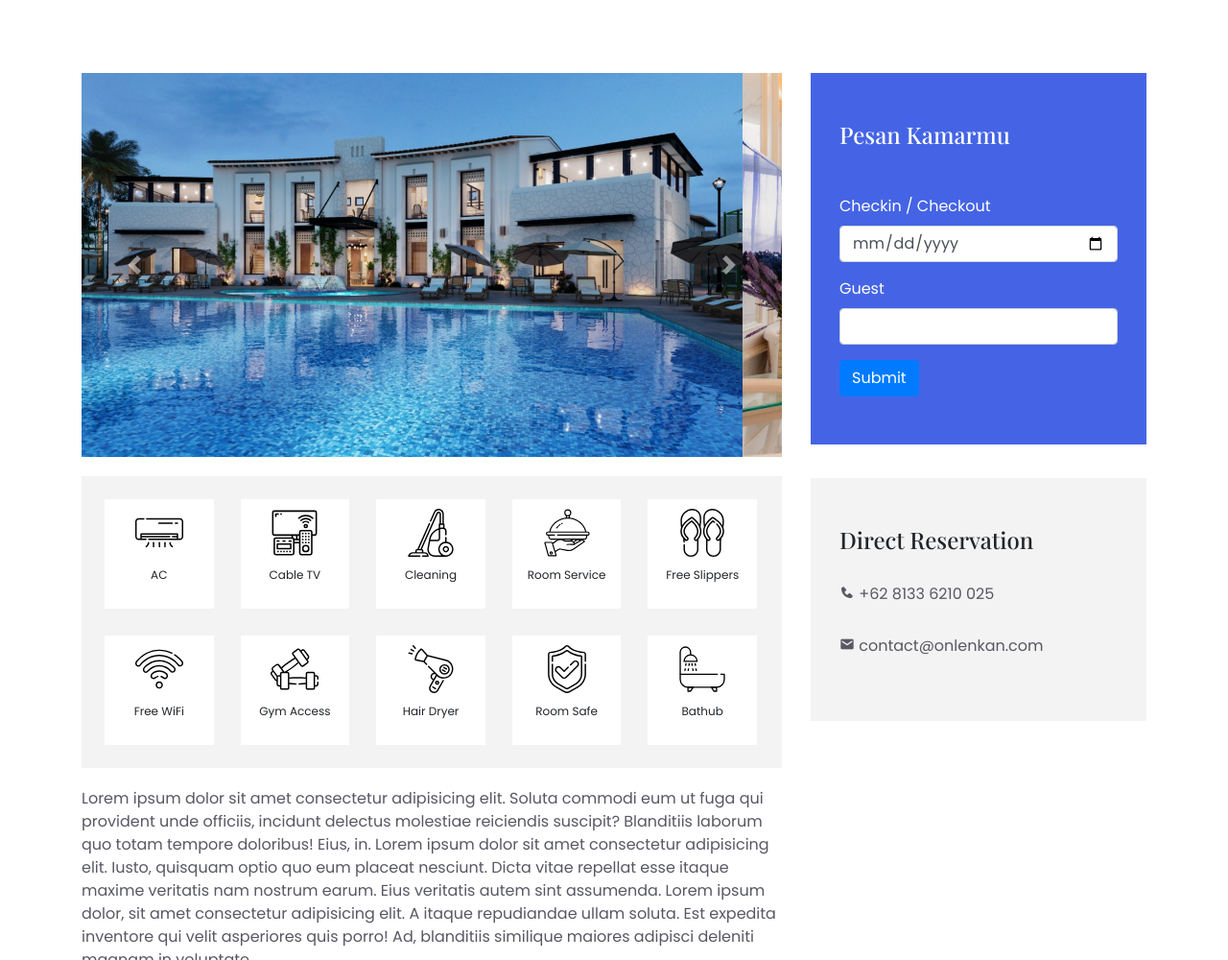
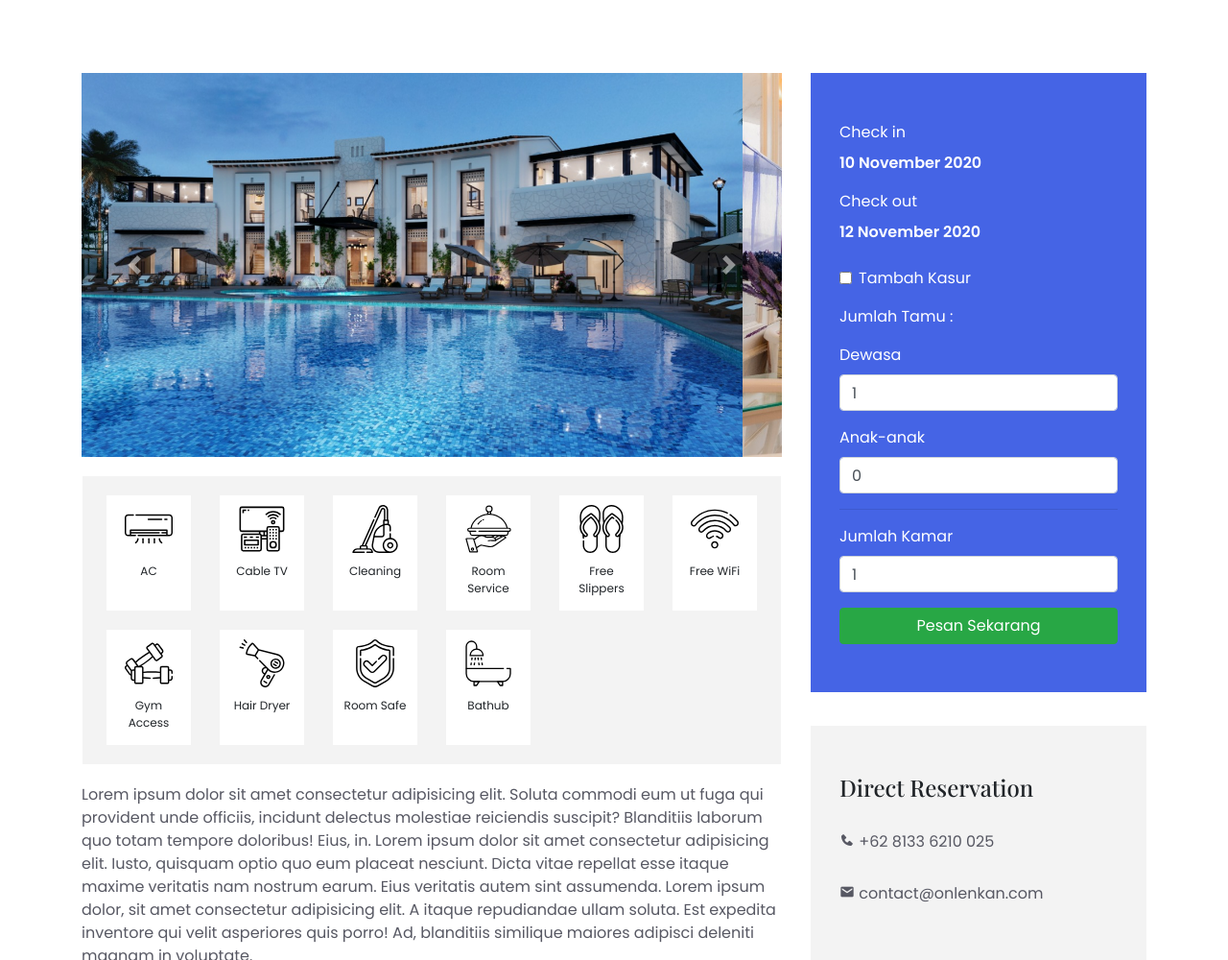
Before and after one commit to myunusalmeida/portfolio-hotel-1, a plain HTML site: page detail.html in a window 1280 px wide. Shown: the part 500-1500 px from the top of the page at 96% size. Drawn offline with nearby package versions, Linux system fonts and the light colour scheme.

Commit message:
Edit detail dan contact

```diff
--- a/assets/css/style.css
+++ b/assets/css/style.css
@@ -379,24 +379,15 @@ footer {
 .room-detail .room-facilities {
     background: #f3f3f3;
     padding: 10px;
-    margin-top: 20px;
-
-    display: flex;
-    flex-wrap: wrap;
-    flex-direction: row;
+    margin: 20px 1px;
 }
 
 .room-detail .room-facilities .icon {
     padding: 10px;
     background: #FFF;
     text-align: center;
-    margin: 14px;
-
-    width: 16%;
-    height: auto;
-    display: flex;
-    flex-direction: column;
-    align-items: center;
+    margin: 10px 0;
+    height: 120px
 }
 
 .room-detail .room-facilities .icon img {
@@ -440,6 +431,10 @@ footer {
     color: #FFFFFF;
 }
 
+.room-detail .book input {
+    border-radius: 1;
+}
+
 .room-detail .direct-reservation {
     padding: 50px 30px;
     background-color: #f3f3f3;
@@ -469,12 +464,6 @@ footer {
     width: 100%;
     height: 440px;
     margin-top: 20px;
-}
-
-@media screen and (max-width: 991px) {
-    .room-detail .room-facilities .icon {
-        width: 20%;
-    }
 }
 
 @media screen and (max-width: 768px) {
@@ -518,10 +507,4 @@ footer {
         margin-left: 0;
         display: inline-block;
     }
-
-    /* ROOM DETAIL */
-    .room-detail .room-facilities .icon {
-        padding: 5px;
-        width: 42%;
-    }
 }
--- a/detail.html
+++ b/detail.html
@@ -17,7 +17,7 @@
     <header class="header">
         <nav class="navbar navbar-expand-lg navbar-light fixed-top shadow-sm">
             <div class="container">
-                <a class="navbar-brand" href="#">Luxury Hotel</a>
+                <a class="navbar-brand" href=".">Luxury Hotel</a>
                 <button class="navbar-toggler" type="button" data-toggle="collapse"
                     data-target="#navbarSupportedContent" aria-controls="navbarSupportedContent" aria-expanded="false"
                     aria-label="Toggle navigation">
@@ -75,56 +75,79 @@
                         </a>
                     </div>
 
-                    <div class="room-facilities">
+                    <div class="row room-facilities">
+                        <div class="col-6 col-md-2">
                             <div class="icon">
                                 <img src="assets/image/icons/air-conditioner.svg">
                                 <p class="facility-title">AC</p>
                             </div>
+                        </div>
+                        <div class="col-6 col-md-2">
                             <div class="icon">
                                 <img src="assets/image/icons/smart-tv.svg">
                                 <p class="facility-title">Cable TV</p>
                             </div>
+                        </div>
+                        <div class="col-6 col-md-2">
                             <div class="icon">
                                 <img src="assets/image/icons/vacuum.svg">
                                 <p class="facility-title">Cleaning</p>
                             </div>
+                        </div>
+                        <div class="col-6 col-md-2">
                             <div class="icon">
                                 <img src="assets/image/icons/waiter.svg">
                                 <p class="facility-title">Room Service</p>
                             </div>
+                        </div>
+                        <div class="col-6 col-md-2">
                             <div class="icon">
                                 <img src="assets/image/icons/flip-flops.svg">
                                 <p class="facility-title">Free Slippers</p>
                             </div>
+                        </div>
+                        <div class="col-6 col-md-2">
                             <div class="icon">
                                 <img src="assets/image/icons/wifi-signal.svg">
                                 <p class="facility-title">Free WiFi</p>
                             </div>
+                        </div>
+                        <div class="col-6 col-md-2">
                             <div class="icon">
                                 <img src="assets/image/icons/dumbbell.svg">
                                 <p class="facility-title">Gym Access</p>
                             </div>
+                        </div>
+                        <div class="col-6 col-md-2">
                             <div class="icon">
                                 <img src="assets/image/icons/hair-dryer.svg">
                                 <p class="facility-title">Hair Dryer</p>
                             </div>
+                        </div>
+                        <div class="col-6 col-md-2">
                             <div class="icon">
                                 <img src="assets/image/icons/antivirus.svg">
                                 <p class="facility-title">Room Safe</p>
                             </div>
+                        </div>
+                        <div class="col-6 col-md-2">
                             <div class="icon">
                                 <img src="assets/image/icons/bathtub.svg">
                                 <p class="facility-title">Bathub</p>
+                            </div>
                         </div>
                     </div>
 
                     <div class="room-description">
                         <p>
                             Lorem ipsum dolor sit amet consectetur adipisicing elit. Soluta commodi eum ut fuga qui
-                            provident unde officiis, incidunt delectus molestiae reiciendis suscipit? Blanditiis laborum
-                            quo totam tempore doloribus! Eius, in. Lorem ipsum dolor sit amet consectetur adipisicing
+                            provident unde officiis, incidunt delectus molestiae reiciendis suscipit? Blanditiis
+                            laborum
+                            quo totam tempore doloribus! Eius, in. Lorem ipsum dolor sit amet consectetur
+                            adipisicing
                             elit. Iusto, quisquam optio quo eum placeat nesciunt. Dicta vitae repellat esse itaque
-                            maxime veritatis nam nostrum earum. Eius veritatis autem sint assumenda. Lorem ipsum dolor,
+                            maxime veritatis nam nostrum earum. Eius veritatis autem sint assumenda. Lorem ipsum
+                            dolor,
                             sit amet consectetur adipisicing elit. A itaque repudiandae ullam soluta. Est expedita
                             inventore qui velit asperiores quis porro! Ad, blanditiis similique maiores adipisci
                             deleniti magnam in voluptate.
@@ -159,17 +182,35 @@
 
                 <div class="col-12 col-lg-4">
                     <div class="book">
-                        <h4>Pesan Kamarmu</h4>
-                        <form class="mt-5">
+                        <form>
+                            <div>
+                                <label for="checkin">Check in</label>
+                                <p for="checkin"><strong>10 November 2020</strong></p>
+                            </div>
+                            <div>
+                                <label for="checkin">Check out</label>
+                                <p for="checkin"><strong>12 November 2020</strong></p>
+                            </div>
+
+                            <div class="form-group form-check mt-4 mt-3">
+                                <input type="checkbox" class="form-check-input" id="tambahkasur">
+                                <label class="form-check-label" for="tambahkasur">Tambah Kasur</label>
+                            </div>
+                            <p>Jumlah Tamu :</p>
                             <div class="form-group">
-                                <label>Checkin / Checkout</label>
-                                <input type="date" class="form-control">
+                                <label for="jmldewasa">Dewasa</label>
+                                <input type="number" value="1" min="1" class="form-control" id="jmldewasa">
                             </div>
                             <div class="form-group">
-                                <label>Guest</label>
-                                <input type="number" class="form-control">
+                                <label for="jmlanak">Anak-anak</label>
+                                <input type="number" value="0" min="0" class="form-control" id="jmlanak">
                             </div>
-                            <button type="submit" class="btn btn-primary">Submit</button>
+                            <hr>
+                            <div class="form-group">
+                                <label for="jmlkamar">Jumlah Kamar</label>
+                                <input type="number" value="1" min="1" class="form-control" id="jmlkamar">
+                            </div>
+                            <button class="btn btn-success btn-block">Pesan Sekarang</button>
                         </form>
                     </div>
 
```
Also changed, not shown: contact.html (+2 -2 lines), index.html (+1 -1 lines). Lines whose indentation alone changed are shown as unchanged.
